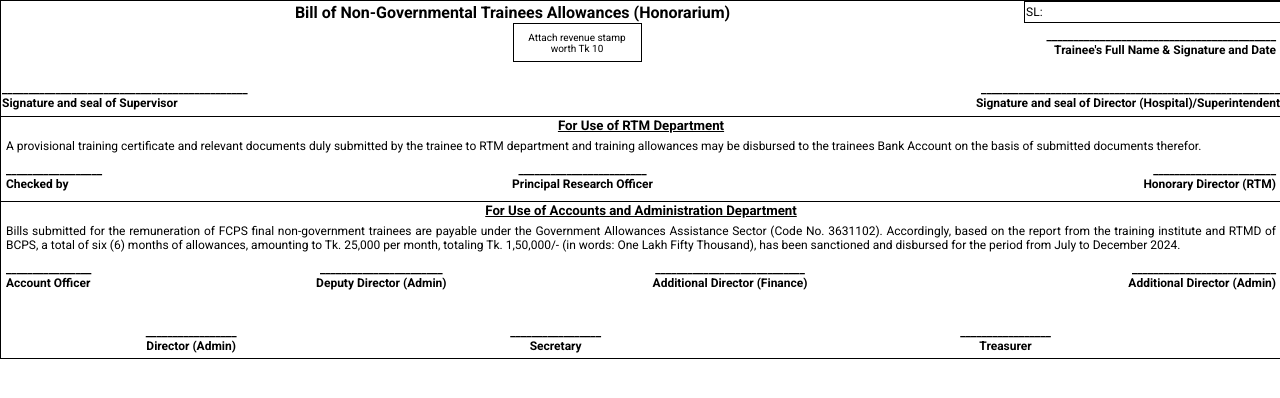
After one commit to asif03/ci4-project, a CodeIgniter 4 app: the page made by app/Views/Honorarium/pdf_form.php in a window 1280 px wide. The commit adds this page. Shown: the top 398 px of the page. Run offline with PHP 8.4 and a stand-in for CodeIgniter, Linux system fonts and the light colour scheme; the template is opened without the code that fills it, so the values that code supplies are empty; some libraries are stand-ins or nearby versions.

Commit message:
Update Code

```diff
--- a/app/Config/Routes.php
+++ b/app/Config/Routes.php
@@ -26,6 +26,12 @@ $routes->group('bills', static function ($routes) {
     $routes->post('fetch-honorariums', 'Honorarium::getSearchedHonorariums');
     $routes->post('approve-honorarium', 'Honorarium::approveHonorarium');
     $routes->post('reject-honorarium', 'Honorarium::rejectHonorarium');
+
+    $routes->get('fetch-honorarium/(:num)', 'Honorarium::getHonorarium/$1');
+
+    $routes->get('download-honorarium-form', 'Honorarium::downloadHonorariumForm');
+    $routes->get('export-excel', 'Honorarium::exportExcel');
+
     /*$routes->get('/users', 'Admin::users', ['as' => 'admin.users']);
 $routes->get('/users/(:num)', 'Admin::user/$1', ['as' => 'admin.user']);
 $routes->get('/roles', 'Admin::roles', ['as' => 'admin.roles']);
--- /dev/null
+++ b/app/Views/Honorarium/pdf_form.php
@@ -0,0 +1,189 @@
+<?php
+    /*echo '<pre>';
+    print_r($applicant);
+    echo '</pre>';*/
+    //die;
+?>
+<!DOCTYPE html>
+<html lang="en">
+
+<head>
+  <meta charset="UTF-8">
+  <meta name="viewport" content="width=device-width, initial-scale=1.0">
+  <link href="https://fonts.googleapis.com/css?family=Roboto:300,400,500,700" rel="stylesheet">
+  <link rel="stylesheet" href="https://use.fontawesome.com/releases/v5.5.0/css/all.css"
+    integrity="sha384-B4dIYHKNBt8Bc12p+WXckhzcICo0wtJAoU8YZTY5qE0Id1GSseTk6S+L3BlXeVIU" crossorigin="anonymous">
+  <title>BCPS::Honorarium</title>
+  <style type="text/css">
+  @page {
+    margin: 100px 25px 50px 25px;
+
+  }
+
+  body {
+    margin: 0;
+    padding: 0;
+    box-sizing: border-box;
+    font-family: Roboto, Arial, sans-serif;
+  }
+
+  header {
+    position: fixed;
+    top: -100px;
+    left: -25px;
+    right: -25px;
+    height: 125px;
+  }
+
+  footer {
+    position: fixed;
+    bottom: -50px;
+    left: -25px;
+    right: -25px;
+    height: 50px;
+    font-size: 10px;
+    text-align: center;
+  }
+
+  table {
+    width: 100%;
+    border-collapse: collapse;
+  }
+  </style>
+</head>
+
+<body>
+  <header style="width: 100%;">
+
+  </header>
+  <footer>
+    <table width="100%" border="0">
+      <tr>
+        <td style="text-align: center;">
+          67, Shaheed Tajuddin Ahmed Sarani, Mohakhali, Dhaka-1212, Bangladesh.
+        </td>
+      </tr>
+      <tr>
+        <td style="text-align: center;">
+          Tel: 02- 222295006, 02- 222284189, 02- 222291865 (PABX) EXT- 0/ 222/ 100, Fax : 02- 222288928 Web :
+          www.bcps.edu.bd, Email : bcps@bcps.edu.bd</td>
+      </tr>
+    </table>
+  </footer>
+  <main style="width: 100%; height: auto; border: 1px solid #000000;">
+    <table width="100%" border="0" style="border-collapse: collapse;">
+      <tr>
+        <td style="width: 80%;">
+          <h4 style="text-align: center; margin-top: 0px; margin-bottom: 0px;">Bill of Non-Governmental Trainees
+            Allowances (Honorarium)
+          </h4>
+        </td>
+        <td style="width: 20%; font-size: 12px; border: 1px solid #000000;">SL: </td>
+      </tr>
+    </table>
+
+    <table width="100%" border="0" style="margin-top: 0px; padding: 5px; font-size: 12px; border-collapse: collapse;">
+      <tr>
+        <td width="40%"></td>
+        <td width="10%" style="border: 1px solid #000; font-size: 10px; text-align: center;">
+          Attach revenue stamp worth Tk 10
+        </td>
+        <td width="50%" style="padding: 5px; text-align: right; font-weight: bold;">
+          ___________________________________________<br>
+          Trainee's Full Name & Signature and Date
+        </td>
+      </tr>
+      <tr>
+        <td style="padding-top: 20px; font-weight: bold;">
+          ______________________________________________ <br>
+          Signature and seal of Supervisor
+        </td>
+        <td colspan="2" style="text-align: right; padding-top: 20px; font-weight: bold;">
+          ________________________________________________________ <br>
+          Signature and seal of Director (Hospital)/Superintendent
+        </td>
+      </tr>
+    </table>
+
+    <table width="100%" border="0" style="border-top: 1px solid #000000; margin-top: 5px;">
+      <tr>
+        <td colspan="3" style="text-align: center;">
+          <h5 style="text-decoration: underline; margin: 0px; text-align: center;">For Use of RTM Department</h5>
+        </td>
+      </tr>
+      <tr>
+        <td colspan="3" style="font-size: 12px; text-align: justify; padding: 5px;">
+          A provisional training certificate and relevant documents duly submitted by the trainee to RTM
+          department and training allowances may be disbursed to the trainees Bank Account on the basis of submitted
+          documents therefor.
+        </td>
+      </tr>
+      <tr>
+        <td style="font-size: 12px; padding: 5px; font-weight: bold;">
+          __________________ <br>
+          Checked by
+        </td>
+        <td style="font-size: 12px; text-align: center; padding: 5px; font-weight: bold;">
+          ________________________ <br>
+          Principal Research Officer
+        </td>
+        <td style="font-size: 12px; text-align: right; padding: 5px; font-weight: bold;">
+          _______________________ <br>
+          Honorary Director (RTM)
+        </td>
+      </tr>
+    </table>
+    <table width="100%" border="0" style="border-top: 1px solid #000000; margin-top: 5px;">
+      <tr>
+        <td colspan="12">
+          <h5 style="text-decoration: underline; margin: 0px; text-align: center;">
+            For Use of Accounts and Administration Department
+          </h5>
+        </td>
+      </tr>
+      <tr>
+        <td colspan="12" style="font-size: 12px; text-align: justify; padding: 5px;">
+          Bills submitted for the remuneration of FCPS final non-government trainees are payable under the Government
+          Allowances Assistance Sector (Code No. 3631102). Accordingly, based on the report from the training institute
+          and RTMD of BCPS, a total of six (6) months of allowances, amounting to Tk. 25,000 per month, totaling Tk.
+          1,50,000/- (in words: One Lakh Fifty Thousand), has been sanctioned and disbursed for the period from July to
+          December 2024.
+        </td>
+      </tr>
+      <tr>
+        <td colspan="3" style="font-size: 12px; padding: 5px; font-weight: bold;">
+          ________________ <br>
+          Account Officer
+        </td>
+        <td colspan="3" style="font-size: 12px; text-align: center; padding: 5px; font-weight: bold;">
+          _______________________ <br>
+          Deputy Director (Admin)
+        </td>
+        <td colspan="3" style="font-size: 12px; text-align: center; padding: 5px; font-weight: bold;">
+          ____________________________ <br>
+          Additional Director (Finance)
+        </td>
+        <td colspan="3" style="font-size: 12px; text-align: right; padding: 5px; font-weight: bold;">
+          ___________________________ <br>
+          Additional Director (Admin)
+        </td>
+      </tr>
+      <tr>
+        <td colspan="4" style="font-size: 12px; text-align: center; padding: 30px 5px 5px 5px; font-weight: bold;">
+          _________________<br>
+          Director (Admin)
+        </td>
+        <td colspan="4" style="font-size: 12px; text-align: center; padding: 30px 5px 5px 5px; font-weight: bold;">
+          _________________<br>
+          Secretary
+        </td>
+        <td colspan="4" style="font-size: 12px; text-align: center; padding: 30px 5px 5px 5px; font-weight: bold;">
+          _________________<br>
+          Treasurer
+        </td>
+      </tr>
+    </table>
+  </main>
+</body>
+
+</html>
--- a/composer.json
+++ b/composer.json
@@ -12,7 +12,9 @@
     "require": {
         "php": "^8.1",
         "codeigniter4/framework": "^4.0",
-        "codeigniter4/shield": "^1.1"
+        "codeigniter4/shield": "^1.1",
+        "dompdf/dompdf": "^3.1",
+        "phpoffice/phpspreadsheet": "^4.1"
     },
     "require-dev": {
         "fakerphp/faker": "^1.9",
```
Also changed, not shown: app/Controllers/Honorarium.php (+131 -6 lines), app/Models/HonorariumInformationModel.php (+26 -1 lines), app/Views/Honorarium/index.php (+93 -29 lines), app/Views/Honorarium/view_details.php (added, +200 -0 lines), 1 other file.
